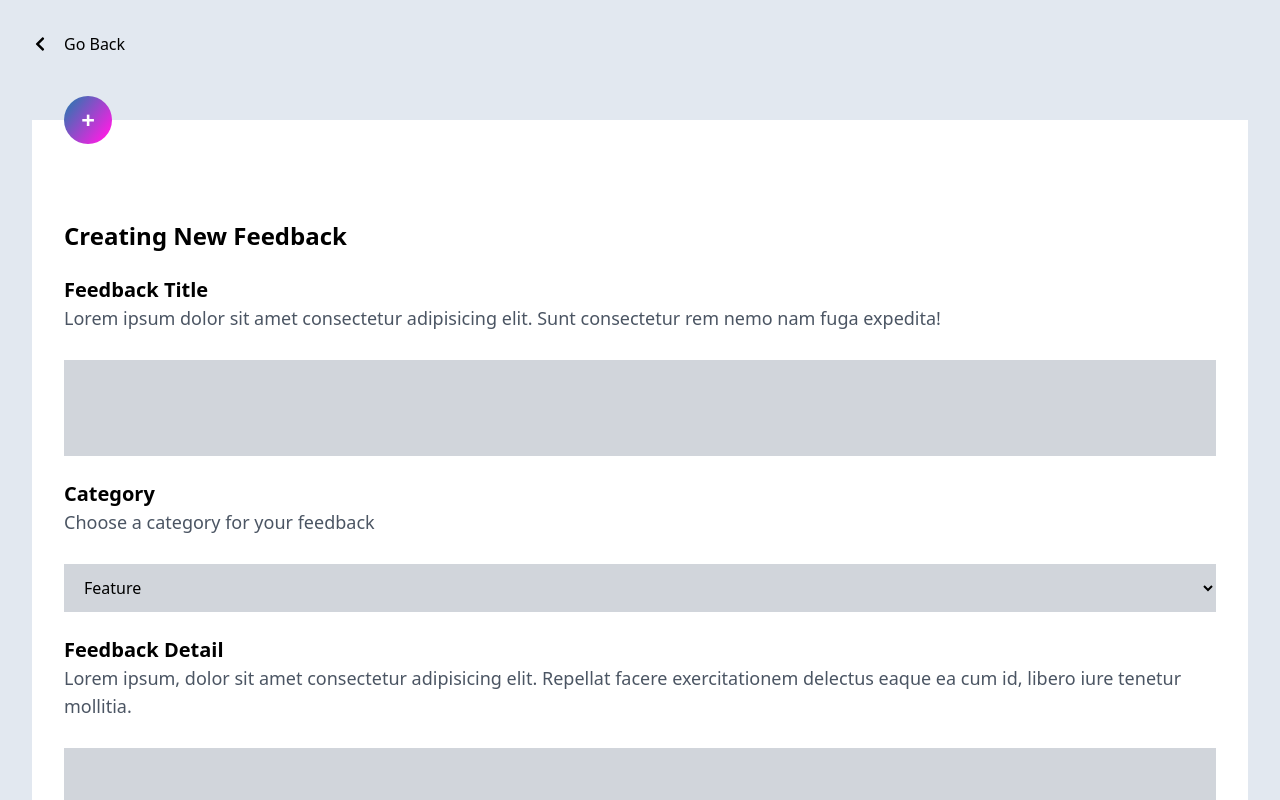
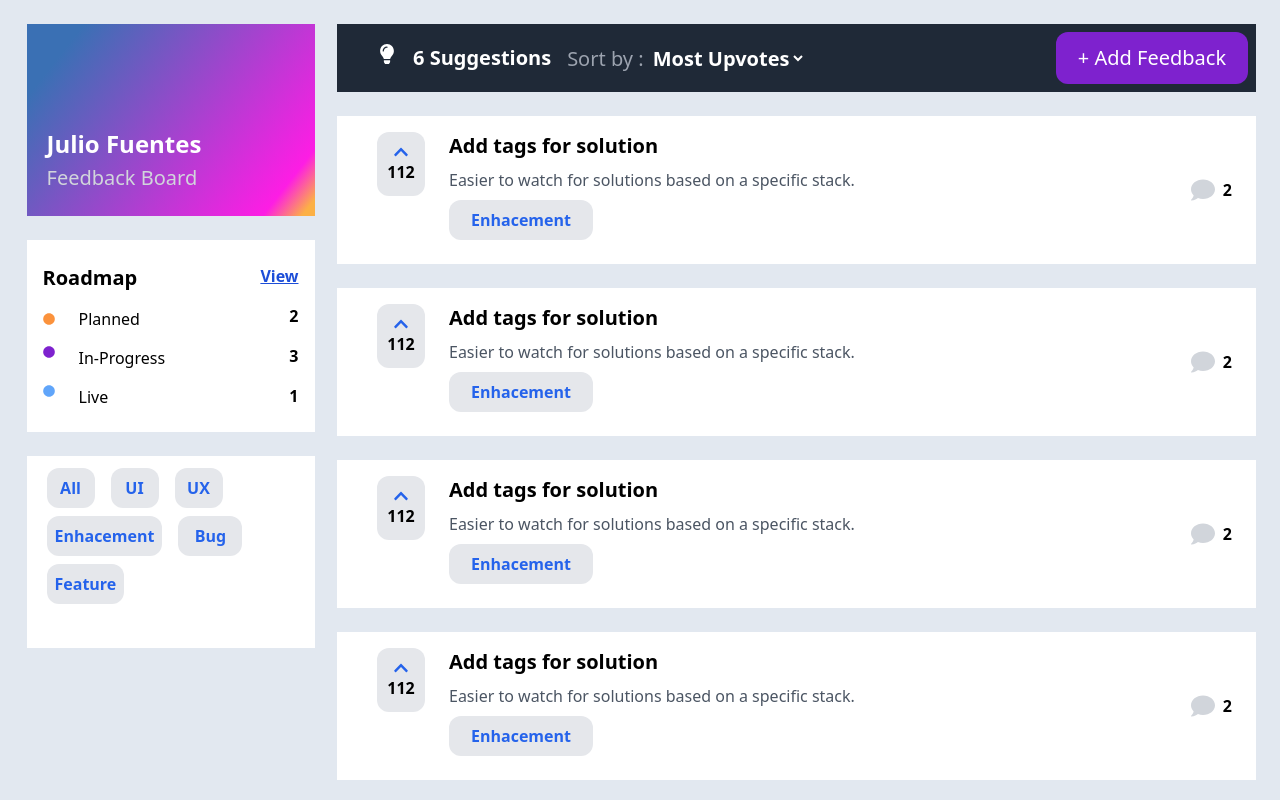
Before and after one commit to JulioFuentes2021/feedback-app, a React (Vite) app: page /feedback-app in a window 1280 px wide. Shown: the top 800 px of the page. Built offline with nearby package versions, Linux system fonts and the light colour scheme.

Commit message:
React-router has been implemented

```diff
--- a/package.json
+++ b/package.json
@@ -10,7 +10,8 @@
     "axios": "^0.24.0",
     "react": "^17.0.2",
     "react-dom": "^17.0.2",
-    "react-icons": "^4.3.1"
+    "react-icons": "^4.3.1",
+    "react-router-dom": "^6.2.1"
   },
   "devDependencies": {
     "@vitejs/plugin-react": "^1.0.7",
--- a/src/components/AddFeedback.jsx
+++ b/src/components/AddFeedback.jsx
@@ -1,5 +1,6 @@
 import React from "react";
 import { FaLightbulb } from "react-icons/fa";
+import { Link } from "react-router-dom";
 
 const AddFeedback = () => {
 	return (
@@ -25,12 +26,14 @@ const AddFeedback = () => {
 					</select>
 				</div>
 			</article>
+			<Link to="/add">
 				<button
 					type="button"
 					className="p-3 w-48 rounded-xl hover:bg-purple-600 outline-none bg-purple-700"
 				>
 					+ Add Feedback
 				</button>
+			</Link>
 		</div>
 	);
 };
--- a/src/components/Back.jsx
+++ b/src/components/Back.jsx
@@ -1,14 +1,17 @@
 import React from "react";
 import { FaChevronLeft } from "react-icons/fa";
+import { Link } from "react-router-dom";
 
 const Back = () => {
 	return (
-		<div className="flex items-center">
-			<span>
-				<FaChevronLeft />
-			</span>
-			<span className="mx-4">Go Back</span>
-		</div>
+		<Link to="/feedback-app/">
+			<div className="flex items-center my-5">
+				<span className="cursor-pointer">
+					<FaChevronLeft />
+				</span>
+				<span className="mx-4 cursor-pointer">Go Back</span>
+			</div>
+		</Link>
 	);
 };
 
--- a/src/components/CreateFeedbackComponent.jsx
+++ b/src/components/CreateFeedbackComponent.jsx
@@ -5,7 +5,7 @@ import CreateFeedback from "./CreateNewFeedback";
 const CreateFeedbackComponent = () => {
 	return (
 		<div>
-			<div className="bg-red-500">
+			<div className="">
 				<Back />
 				<CreateFeedback />
 			</div>
--- a/src/components/CreateNewFeedback.jsx
+++ b/src/components/CreateNewFeedback.jsx
@@ -20,7 +20,7 @@ const CreateNewFeedback = props => {
 
 	return (
 		<div className="flex flex-col justify-center items-center">
-			<div className="max-w-7xl w-full px-8 py-8">
+			<div className="max-w-7xl w-full px-8">
 				<Back />
 			</div>
 			<form
--- a/src/main.jsx
+++ b/src/main.jsx
@@ -1,7 +1,7 @@
 import React from "react";
 import ReactDOM from "react-dom";
 import "./index.css";
-import App from "./components/CreateNewFeedback";
+import App from "./routes/index";
 
 ReactDOM.render(
 	<React.StrictMode>
--- /dev/null
+++ b/src/routes/index.jsx
@@ -0,0 +1,17 @@
+import React from "react";
+import { BrowserRouter, Routes, Route } from "react-router-dom";
+import Index from "../pages/index";
+import AddFeedback from "../components/CreateNewFeedback";
+
+const RoutesPage = () => {
+	return (
+		<BrowserRouter>
+			<Routes>
+				<Route path="/feedback-app" element={<Index />} />
+				<Route path="add" element={<AddFeedback />} />
+			</Routes>
+		</BrowserRouter>
+	);
+};
+
+export default RoutesPage;
```
Also changed, not shown: 1 other file (tests, documents, lock files or other folders). Lines whose indentation alone changed are shown as unchanged.
